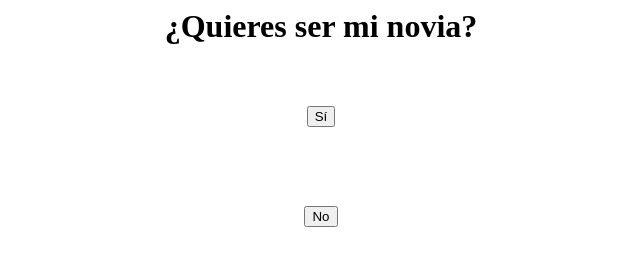
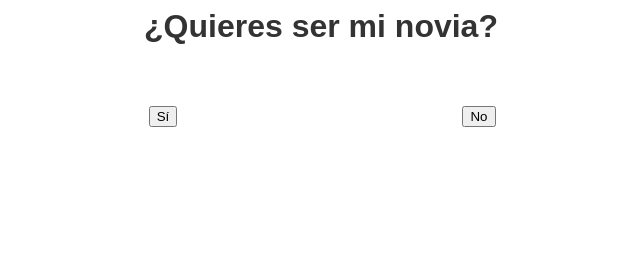
Before and after one commit to fvillegasos/merypage, a plain HTML site: page index.html in a window 1280 px wide. Shown: the whole page, without its empty margins (319-959 px from the left). Drawn offline with Linux system fonts and the light colour scheme.

Commit message:
feat: create styles + js file

```diff
--- /dev/null
+++ b/css/styles.css
@@ -0,0 +1,20 @@
+/* Basic Styles */
+body {
+    position: relative;
+    min-height: 100vh;
+    font-family: 'Poppins', sans-serif;
+    text-align: center;
+}
+
+.my-h1 {
+    color: #333;
+    text-align: center;
+}
+
+.my-div {
+    display: flex;
+    justify-content: center;
+    align-items: center;
+    height: 100px;
+    width: 25%;
+}
--- a/index.html
+++ b/index.html
@@ -1,36 +1,20 @@
 <html>
     <head>
         <title>💚</title>
-        <style>
-            body {
-                position: relative;
-                min-height: 100vh;
-            }
-        </style>
+        <link rel="stylesheet" href="css/styles.css">
     </head>
     <body>
-        <h1 style="text-align: center;">¿Quieres ser mi novia?</h1>
-        <div style="display: flex; justify-content: center; align-items: center; height: 100px;">
-            <button>Sí</button>
+        <h1 class="my-h1">¿Quieres ser mi novia?</h1>
+        <div style="display: flex;">
+            <div class="my-div"></div>
+            <div class="my-div">
+                <button>Sí</button>
+            </div>
+            <div class="my-div">
+                <button id="no-btn">No</button>
+            </div>
+            <div class="my-div"></div>
         </div>
-        <div style="display: flex; justify-content: center; align-items: center; height: 100px;">
-            <button id="no-btn">No</button>
-        </div>
-        <script>
-            const noBtn = document.getElementById('no-btn');
-            noBtn.style.position = 'absolute';
-
-            noBtn.addEventListener('mouseenter', () => {
-                const vw = window.innerWidth;
-                const vh = window.innerHeight;
-                const btnRect = noBtn.getBoundingClientRect();
-                const btnWidth = btnRect.width;
-                const btnHeight = btnRect.height;
-                const randomLeft = Math.random() * (vw - btnWidth);
-                const randomTop = Math.random() * (vh - btnHeight);
-                noBtn.style.left = `${randomLeft}px`;
-                noBtn.style.top = `${randomTop}px`;
-            });
-        </script>
+        <script src="js/main.js"></script>
     </body>
 </html>
--- /dev/null
+++ b/js/main.js
@@ -0,0 +1,14 @@
+const noBtn = document.getElementById('no-btn');
+noBtn.style.position = 'absolute';
+
+noBtn.addEventListener('mouseenter', () => {
+    const vw = window.innerWidth;
+    const vh = window.innerHeight;
+    const btnRect = noBtn.getBoundingClientRect();
+    const btnWidth = btnRect.width;
+    const btnHeight = btnRect.height;
+    const randomLeft = Math.random() * (vw - btnWidth);
+    const randomTop = Math.random() * (vh - btnHeight);
+    noBtn.style.left = `${randomLeft}px`;
+    noBtn.style.top = `${randomTop}px`;
+});
```
